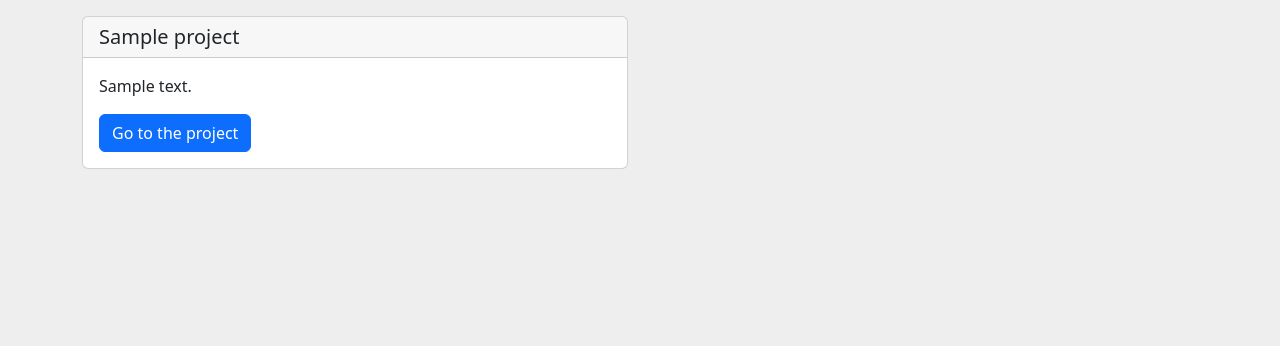
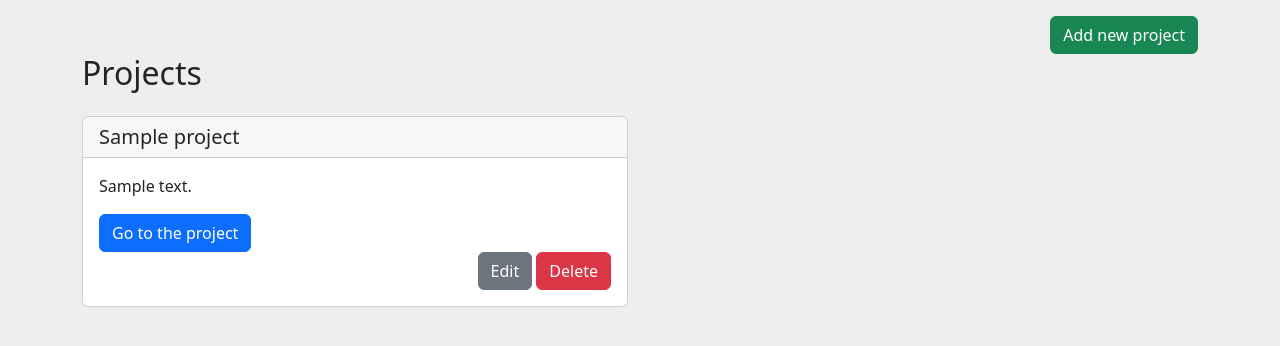
Before and after one commit to ivpel/vtms, a Django app: page /projects/ in a window 1280 px wide. Shown: the part 72-418 px from the top of the page. Run offline with Django 4.2, Linux system fonts and the light colour scheme; a user stored in the database is signed in; tables that the repository leaves empty hold one stand-in row (values such as "Sample post").

Commit message:
Added CRUD buttons/links for project entity

```diff
--- a/tms/templates/tms/project/project_form.html
+++ b/tms/templates/tms/project/project_form.html
@@ -1,3 +1,6 @@
+{% extends 'base.html' %}
+
+{% block content %}
 <form method="POST" enctype="multipart/form-data">
 
 	<!-- Security token -->
@@ -8,3 +11,4 @@
 
 	<input type="submit" value="Submit">
 </form>
+{% endblock %}
--- a/tms/templates/tms/project/project_list.html
+++ b/tms/templates/tms/project/project_list.html
@@ -2,7 +2,13 @@
 
 {% block content %}
 <div class="row">
+    <div class="col-sm-12 mt-3 text-end">
+        <a class="btn btn-success" href="{% url 'tms:project_create' %}" role="button">Add new project</a>
+    </div>
     {% if projects %}
+    <div class="col-sm-12">
+        <h2>Projects</h2>
+    </div>
     {% for project in projects %}
     <div class="col-sm-6">
         <div class="card mt-3">
@@ -10,6 +16,12 @@
             <div class="card-body">
                 <p class="card-text">{{ project.description }}</p>
                 <a href="{% url 'tms:project_detail' project.id %}" class="btn btn-primary">Go to the project</a>
+
+                <div class="text-end">
+                    <a class="btn btn-secondary" href="{% url 'tms:project_update' pk=project.pk %}" role="button">Edit</a>
+                    <a class="btn btn-danger" href="{% url 'tms:project_delete' pk=project.pk %}" role="button">Delete</a>
+                </div>
+
             </div>
         </div>
     </div>
```
Also changed, not shown: tms/templates/tms/project/project_detail.html (+8 -4 lines).
